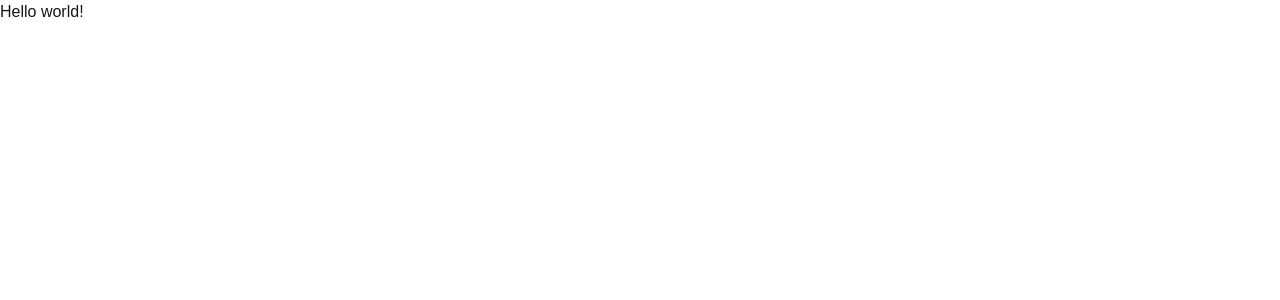
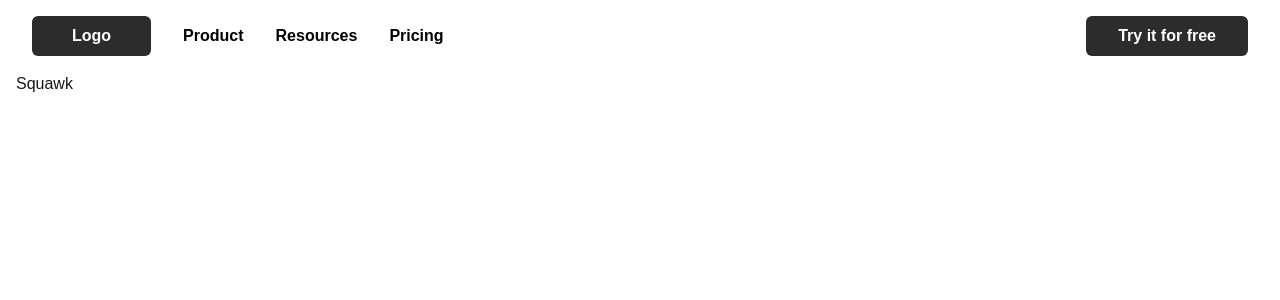
Before and after one commit to SumitNalavade/Squawk, a Next.js app: page / in a window 1280 px wide. Shown: the top 300 px of the page. Built offline with nearby package versions, Linux system fonts and the light colour scheme.

Commit message:
Add simple navbar

```diff
--- a/src/app/page.tsx
+++ b/src/app/page.tsx
@@ -1,7 +1,37 @@
 export default function Home() {
   return (
-    <h1 className="text-3xl font-bold underline">
-      Hello world!
-    </h1>
+    <div className="flex flex-col h-screen px-4">
+      <nav className="text-black px-4 py-4 font-bold">
+        <div className="container mx-auto flex items-center justify-between">
+          {/* Left Items */}
+          <div className="flex space-x-8 items-center">
+            <button className="bg-[#2c2c2c] text-white px-10 py-2 rounded-md hover:bg-zinc-900">
+              Logo
+            </button>
+
+            <a href="#" className="hover:text-zinc-900">
+              Product
+            </a>
+            <a href="#" className="hover:text-zinc-900">
+              Resources
+            </a>
+            <a href="#" className="hover:text-zinc-900">
+              Pricing
+            </a>
+          </div>
+
+          {/* Right Item */}
+          <div>
+            <button className="bg-[#2c2c2c] text-white px-8 py-2 rounded-md">
+              Try it for free
+            </button>
+          </div>
+        </div>
+      </nav>
+
+      <div className="flex flex-col flex-1">
+        <p>Squawk</p>
+      </div>
+    </div>
   );
 }
--- a/tailwind.config.js
+++ b/tailwind.config.js
@@ -1,6 +1,13 @@
 /** @type {import('tailwindcss').Config} */
 module.exports = {
-  content: [],
+  content: [
+    "./app/**/*.{js,ts,jsx,tsx,mdx}",
+    "./pages/**/*.{js,ts,jsx,tsx,mdx}",
+    "./components/**/*.{js,ts,jsx,tsx,mdx}",
+
+    // Or if using `src` directory:
+    "./src/**/*.{js,ts,jsx,tsx,mdx}",
+  ],
   theme: {
     extend: {},
   },
```
